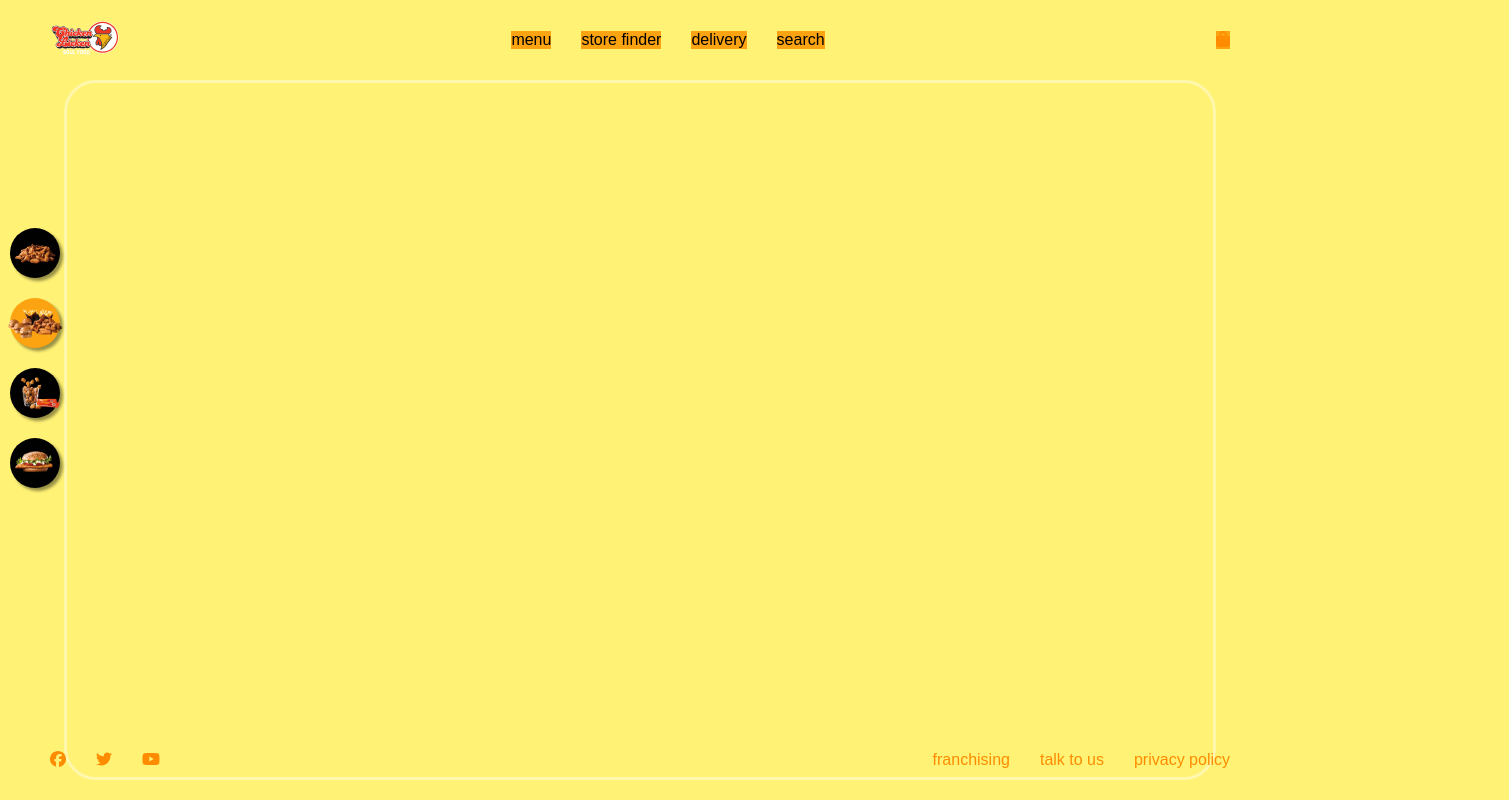
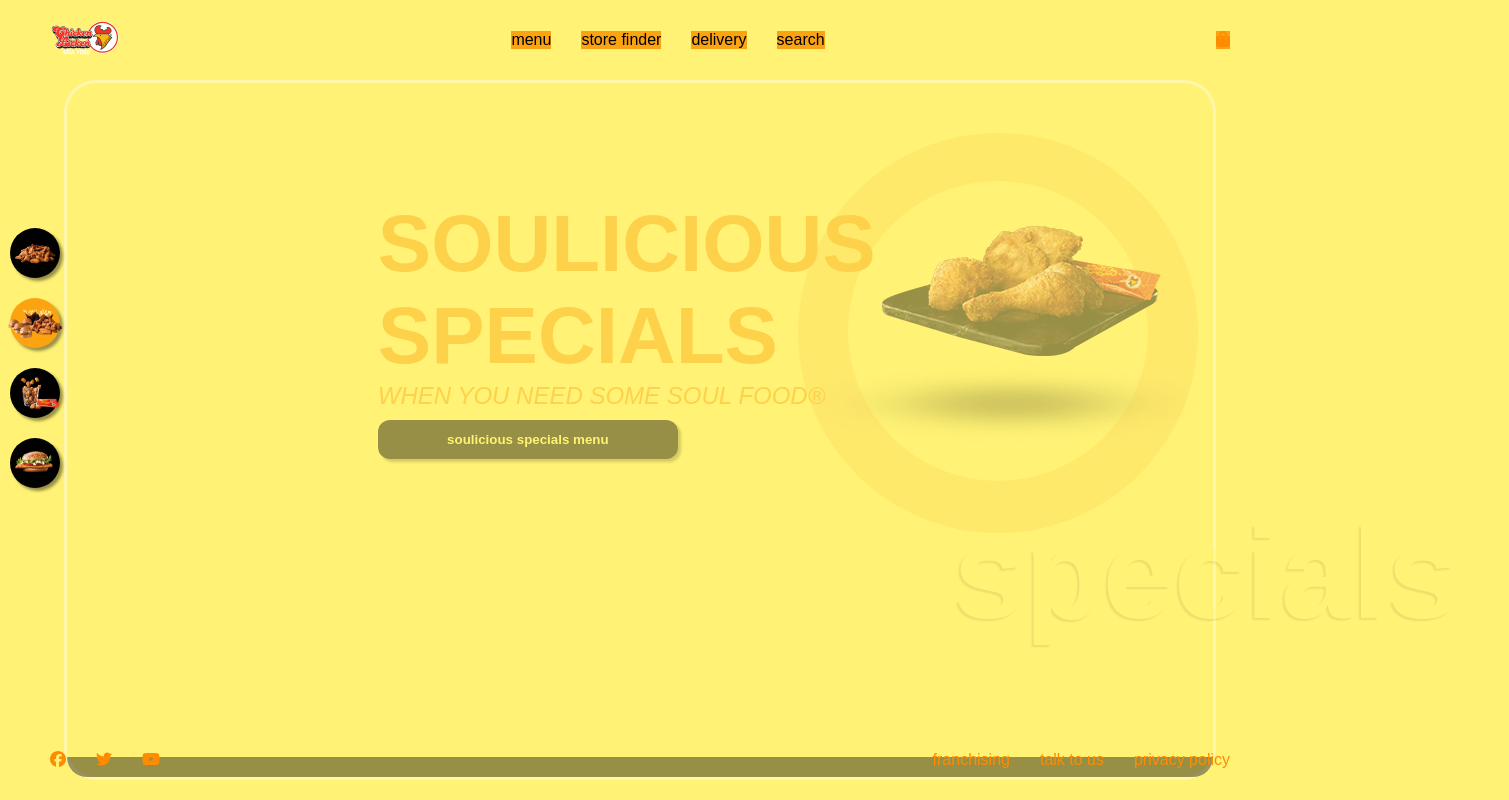
Before and after one commit to pandeypearl/chicken-licken, a React (Create React App) app in the folder client/: page / in a window 1280 px wide. Shown: the top 800 px of the page, 1509 px wide, since content can reach past the window. Built offline with nearby package versions, Linux system fonts and the light colour scheme.

Commit message:
Carousel component slide animation sass styling

```diff
--- a/client/src/components/Carousel/index.js
+++ b/client/src/components/Carousel/index.js
@@ -21,7 +21,7 @@
             setCurrentIndex((prevIndex) => (prevIndex + 1) % slides.length);
         }, 5000)
 
-        return () => clearInterval(interval)
+        return () => clearInterval(interval);
     }, []);
 
     const slides = [
@@ -73,7 +73,7 @@
             </ul>
 
             <div className='wrapper'>
-                <div className='slide-intro'>
+                <div className='slide-container'>
                     {slides.map((slide, index) => (
                         <div
                             key={index}
--- a/client/src/components/Carousel/index.scss
+++ b/client/src/components/Carousel/index.scss
@@ -18,9 +18,8 @@
     padding-left: 0;
     z-index: 2;
     margin: 10% 0;
-}
 
-.dot-wrapper .dot{
+    .dot{
         margin: 20px 0;
         width: 50px;
         height: 50px;
@@ -32,33 +31,35 @@
         display: flex;
         justify-content: center;
         align-items: center;
-}
 
-.dot-wrapper .dot img{
+        img{
             width: 60px;
             height: auto;
         }
-
+    }
+}
 
 .active, .dot-wrapper > .dot:hover{
     background-color: $orange-color!important;
 }
 
 .wrapper{
-    background-color: var(--corn);
+    background-color: $corn-color;
     min-height: 700px;
     margin: 0 5%;
     margin-bottom: 2%;
     border-radius: 32px;
     border: 3px solid rgb(255,255,255,0.4);
     position: relative;
-}
 
+    .slide-container{
         .slide{
             display: none;
             padding: 50px;
             border-radius: 16px;
 
+            &.visible{
+                display: block;
             }
 
             .slide-intro{
@@ -66,72 +67,85 @@
                 align-items: center;
                 justify-content: center;
                 position: relative;
-}
+
                 .heading{
                     z-index: 2;
                     max-width: 500px;
-}
-.slide-intro div h1{
-    font-size: 5em;
-    color: var(--orange-web);
-    margin: 0;
-    padding:0;
-    font-weight: 900;
-}
 
-.slide-intro div h1:nth-child(2){
-    margin-top: -30px;
-
-}
-
-.slide-intro div h2{
-    font-weight: 100;
-    margin: 0;
-    font-style: italic;
-    color: var(--orange-web);
-    /*text-shadow: -2px 2px 2px  rgb(0,0,0,0.2);*/
-}
-
-.heading button{
-    background-color: var(--black);
+                    button{
+                        background-color: $black-color;
                         border-radius: 12px;
                         border: none;
                         display: block;
                         width: 300px;
-    color: var(--corn);
+                        color: $corn-color;
                         padding: 12px;
                         margin: 10px 0;
-    box-shadow: var(--shadow-1);
+                        box-shadow: $shadow-light;
                         cursor: pointer;
                         font-weight: 900;
+
+                        &:hover{
+                            background-color: $mustard-color;
+                            color: $orange-color;
+                        }
+                    }
                 }
 
-.heading button:hover{
-    background-color: var(--mustard);
-    color: var(--black);
+                div h1{
+                    font-size: 5em;
+                    color: $orange-color;
+                    margin: 0;
+                    padding:0;
+                    font-weight: 900;
+
+                    &:nth-child(2){
+                        margin-top: -30px;
+
+                    }
+                }
+
+                div h2{
+                    font-weight: 100;
+                    margin: 0;
+                    font-style: italic;
+                    color: $orange-color;
+                    /*text-shadow: -2px 2px 2px  rgb(0,0,0,0.2);*/
                 }
 
                 .img-outer{
                     width: 400px;
                     height: 400px;
-    background-color: var(--mustard);
+                    background-color: $mustard-color;
                     border-radius: 50%;
                     margin-left: -80px;
-}
 
                     .img-inner{
                         border-radius: 50%;
                         width: 300px;
                         height: 300px;
-    background-color: var(--corn);
+                        background-color: $corn-color;
                         margin: 12% auto;
                         position: relative;
-}
 
-.img-inner img {
+                        img {
                             margin-left: -80px;
                             margin-top: -50px;
                             position: absolute;
+                        }
+                    }
+                }
+
+                .invisible-heading{
+                    position: absolute;
+                    bottom: -200px;
+                    right:0;
+                    font-size: 8em;
+                    color: $corn-color;
+                    text-shadow: -2px 2px 2px rgb(0,0,0,0.2);
+                    z-index: 2;
+                }
+            }
         }
 
         /* SLIDE ANIMATION */
@@ -141,27 +155,25 @@
             transition: ease-in;
         }
 
+        .fade.visible{
+            display: block;
+        }
+
         @keyframes slide {
             from {margin-right: -500px;
             opacity: 0;}
             to {margin-right: 0; opacity: 1;}
         }
+    }
+}
 
-.invisible-heading{
-    position: absolute;
-    bottom: -200px;
-    right:0;
-    font-size: 8em;
-    color: var(--corn);
-    text-shadow: -2px 2px 2px  rgb(0,0,0,0.2);
-    z-index: 2;
-}
+
 
 .menu-items{
     display: flex;
     justify-content: center;
     gap: 10px;
-    background-color: var(--black);
+    background-color: $black-color;
     position: absolute;
     bottom: 0;
     right:0;
```
Lines whose indentation alone changed are shown as unchanged.
